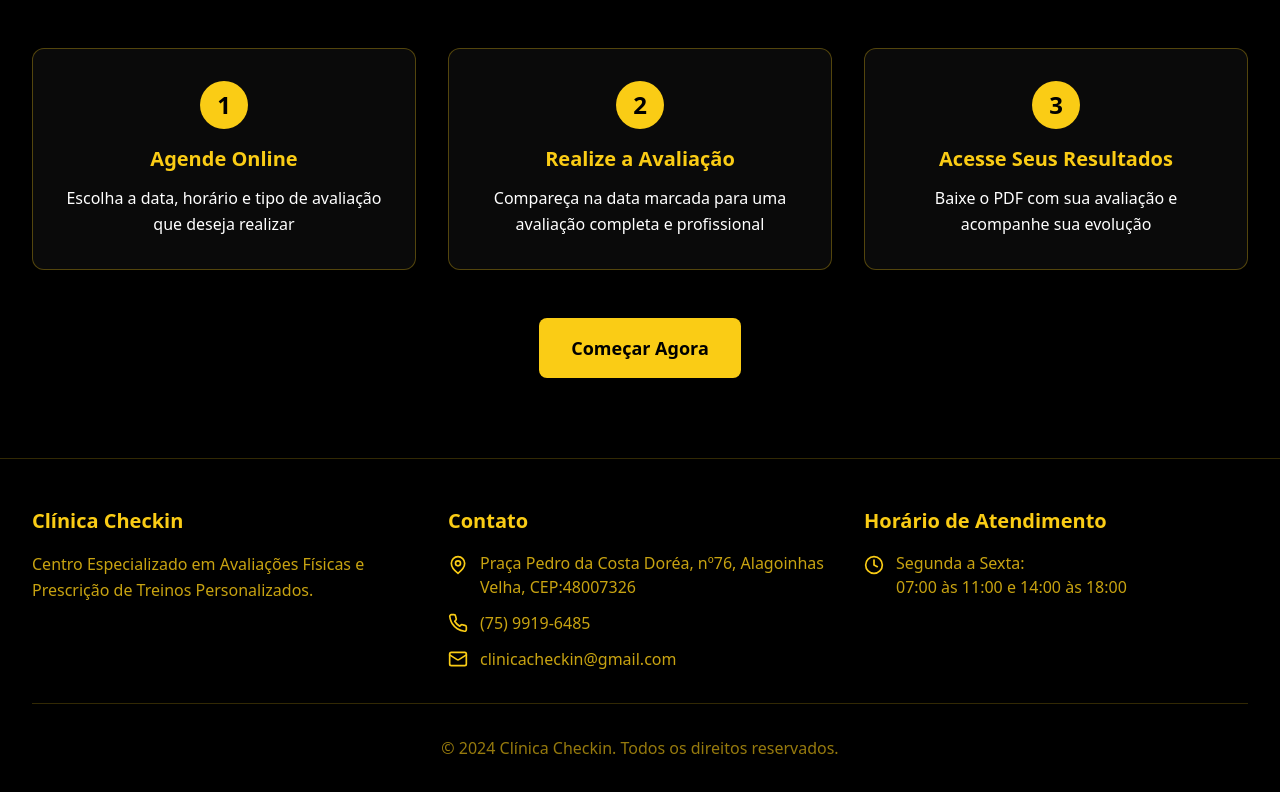
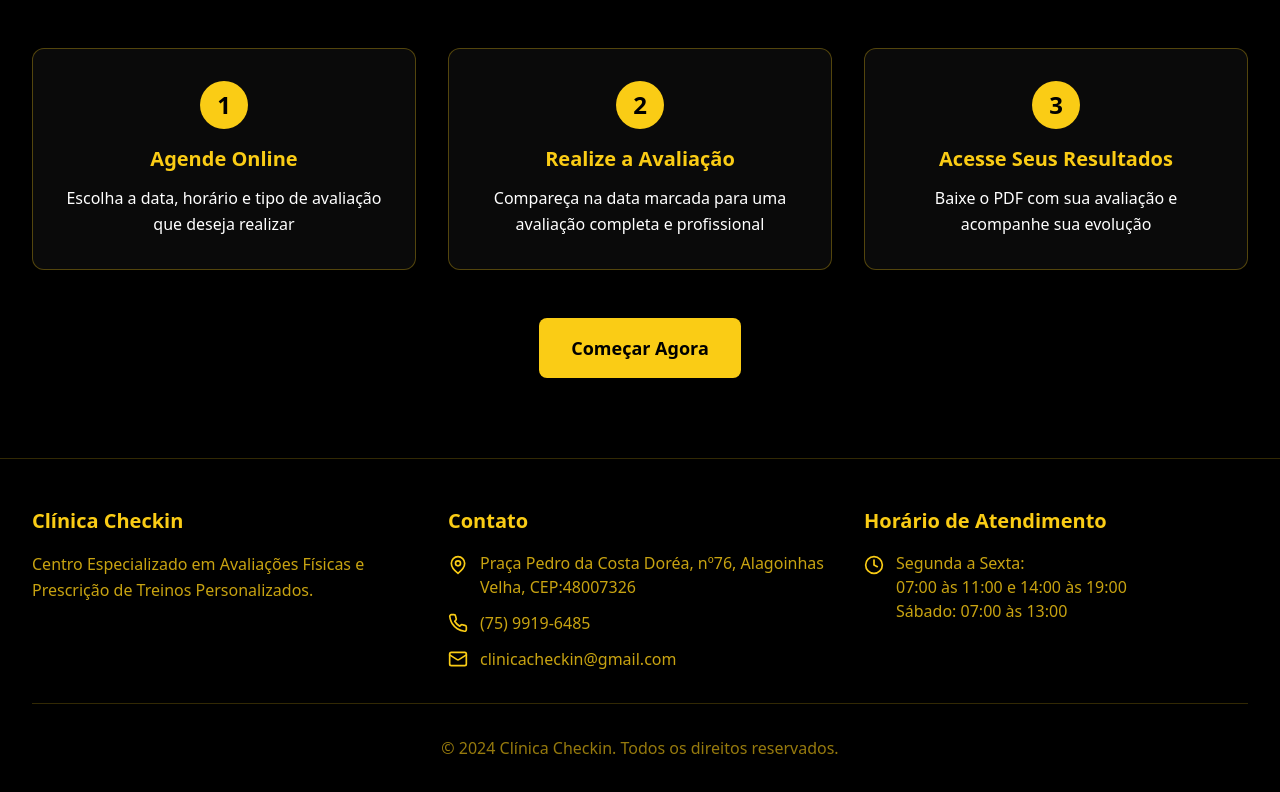
Before and after one commit to RSR202555/frontendcheckin, a React (Vite) app: page / in a window 1280 px wide. Shown: the part 2936-3728 px from the top of the page. Built offline with nearby package versions, Linux system fonts and the light colour scheme.

Commit message:
Atualizar horário de atendimento no rodapé

```diff
--- a/src/components/Layout/Footer.tsx
+++ b/src/components/Layout/Footer.tsx
@@ -39,7 +39,8 @@ export function Footer() {
                 <Clock size={20} className="mt-1 flex-shrink-0" />
                 <div className="text-yellow-400/80">
                   <p>Segunda a Sexta:</p>
-                  <p>07:00 às 11:00 e 14:00 às 18:00</p>
+                  <p>07:00 às 11:00 e 14:00 às 19:00</p>
+                  <p>Sábado: 07:00 às 13:00</p>
                 </div>
               </div>
             </div>
```
